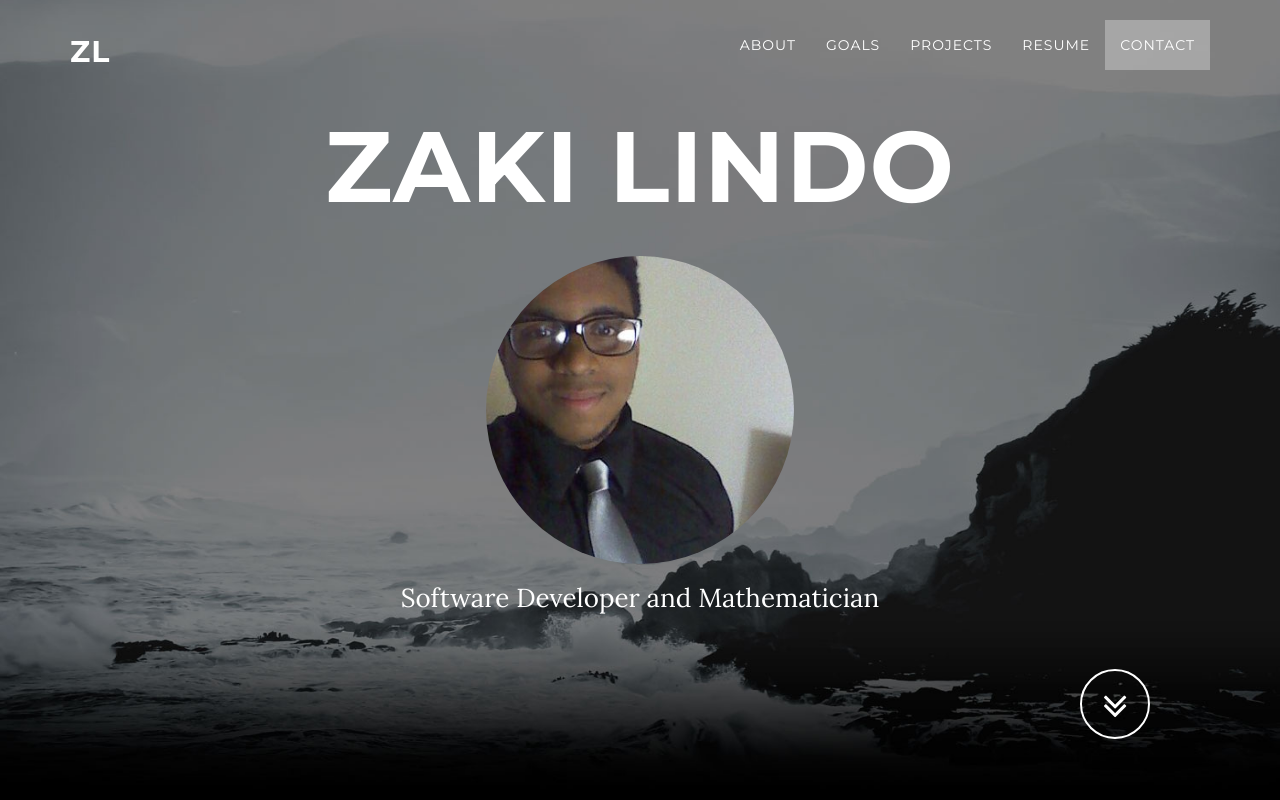
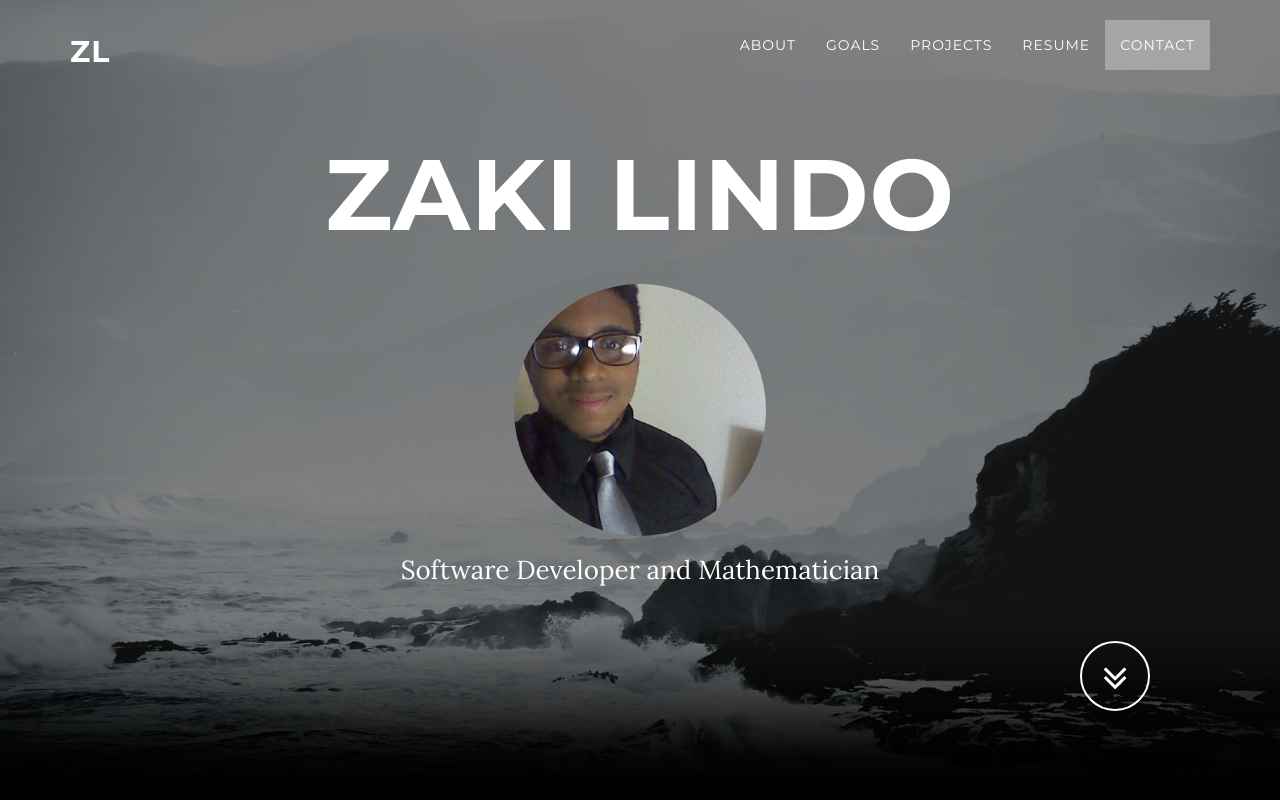
Before and after one commit to ZGLindo/NewWebsite, a website: page index.html in a window 1280 px wide. Shown: the top 800 px of the page. Drawn offline with nearby package versions, Linux system fonts and the light colour scheme; some packages are replaced by stand-ins of ours.

Commit message:
Reduced the size of my profile picture in the opening page.

```diff
--- a/index.html
+++ b/index.html
@@ -85,7 +85,7 @@
                 </div>
                 <div class="row">
                     <div class="col-md-8 col-md-offset-2">
-                        <img  src="img/Profilepic.jpg" style="border-radius:50%; width:22em; height:22em;"/>
+                        <img  src="img/Profilepic.jpg" style="border-radius:50%; width:18em; height:18em;"/>
                         <p class="intro-text" style="padding-top:.5em;">Software Developer and Mathematician</p>
                     </div>
                 </div>
```
Also changed, not shown: img/Profilepic0.jpg (added).
